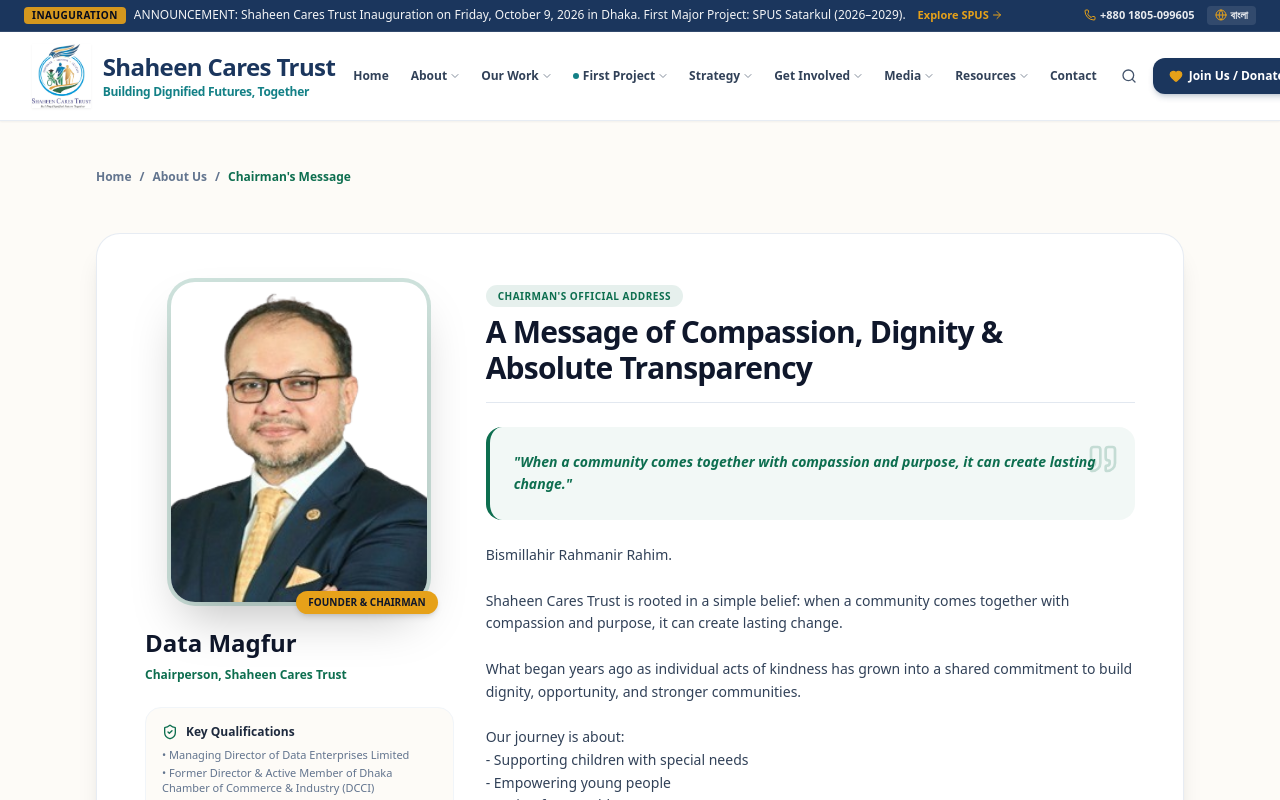
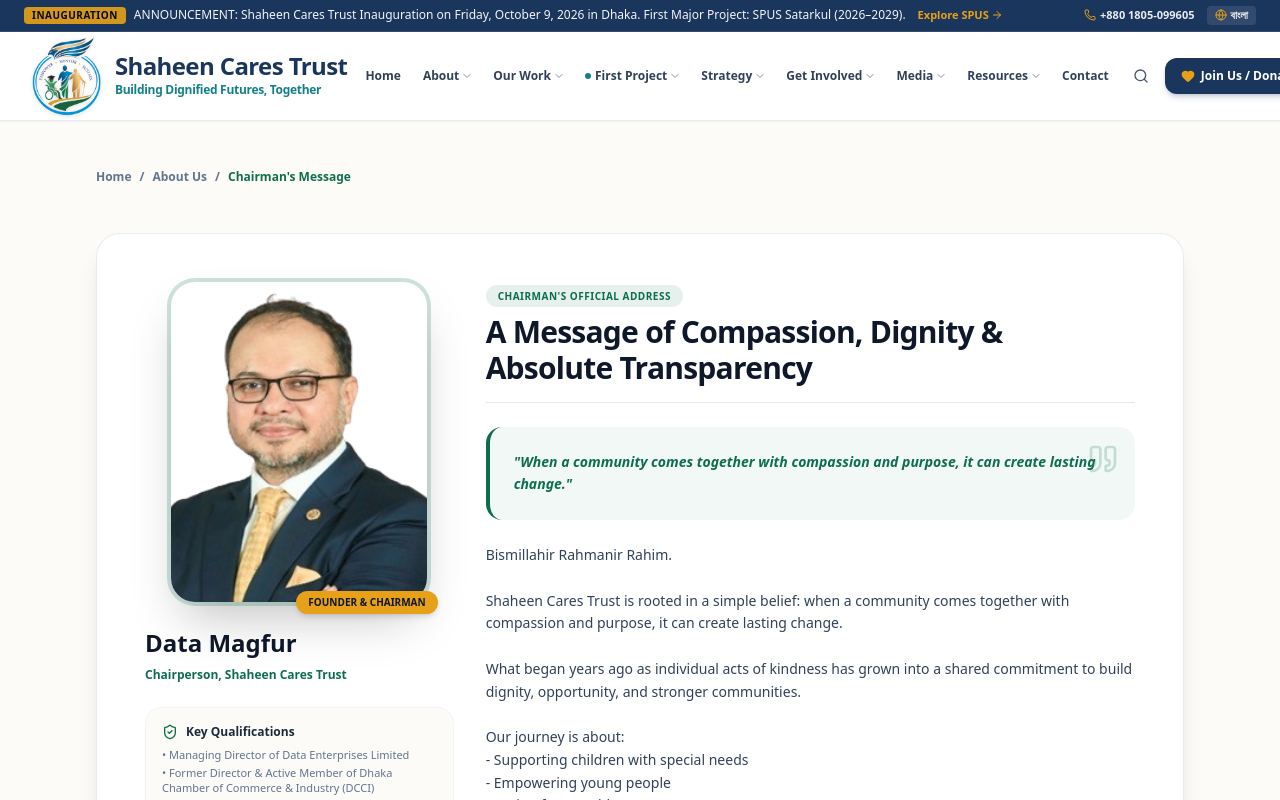
Before and after one commit to shafialakbar99/SCT-Website, a React (Vite) app: page /chairman in a window 1280 px wide. Shown: the top 800 px of the page. Built offline with nearby package versions, Linux system fonts and the light colour scheme; a web font is replaced by a local one.

Commit message:
feat(ui): update header logo to emblem version
Replace the full logo with the circular emblem version in the navigation header and adjust styling for better visual prominence and alignment.

```diff
--- a/src/components/common/Header.tsx
+++ b/src/components/common/Header.tsx
@@ -112,18 +112,19 @@
         <div className="bg-white/95 backdrop-blur-md border-b border-slate-200/80 shadow-xs relative">
           <div className="max-w-7xl mx-auto px-4 sm:px-6 lg:px-8 h-20 sm:h-22 flex items-center justify-between gap-2">
 
-            {/* LOGO AREA (PROMINENT & ENLARGED) */}
-            <Link to="/" onClick={closeMegaMenu} className="flex items-center gap-3 shrink-0 py-1.5 group">
+            {/* LOGO AREA */}
+            <Link to="/" onClick={closeMegaMenu} className="flex items-center gap-3.5 shrink-0 py-1.5 group">
+              {/* শুধু গোলাকার মূল প্রতীকটি বড় হয়ে দেখাবে */}
               <img
-                src="/Images/logo.png"
-                alt="Shaheen Cares Trust Logo"
-                className="h-14 sm:h-16 w-auto object-contain drop-shadow-xs transition-transform group-hover:scale-105"
+                src="/Images/logo_circle_part.png" /* বা শুধু লোগোর অংশটুকু cropped image */
+                alt="Shaheen Cares Trust Emblem"
+                className="h-16 sm:h-20 w-auto object-contain drop-shadow-sm transition-transform group-hover:scale-105"
               />
               <div className="flex flex-col">
-                <span className="font-black text-[#1B365D] text-lg sm:text-xl lg:text-2xl leading-tight tracking-tight">
+                <span className="font-black text-[#1B365D] text-xl sm:text-2xl leading-none tracking-tight">
                   {t(siteContent.orgName)}
                 </span>
-                <span className="text-xs text-[#138086] font-bold tracking-tight hidden sm:block mt-0.5">
+                <span className="text-xs text-[#138086] font-bold tracking-tight hidden sm:block mt-1">
                   {t(siteContent.orgTagline)}
                 </span>
               </div>
```
Also changed, not shown: public/Images/logo_circle_part.png (added).
